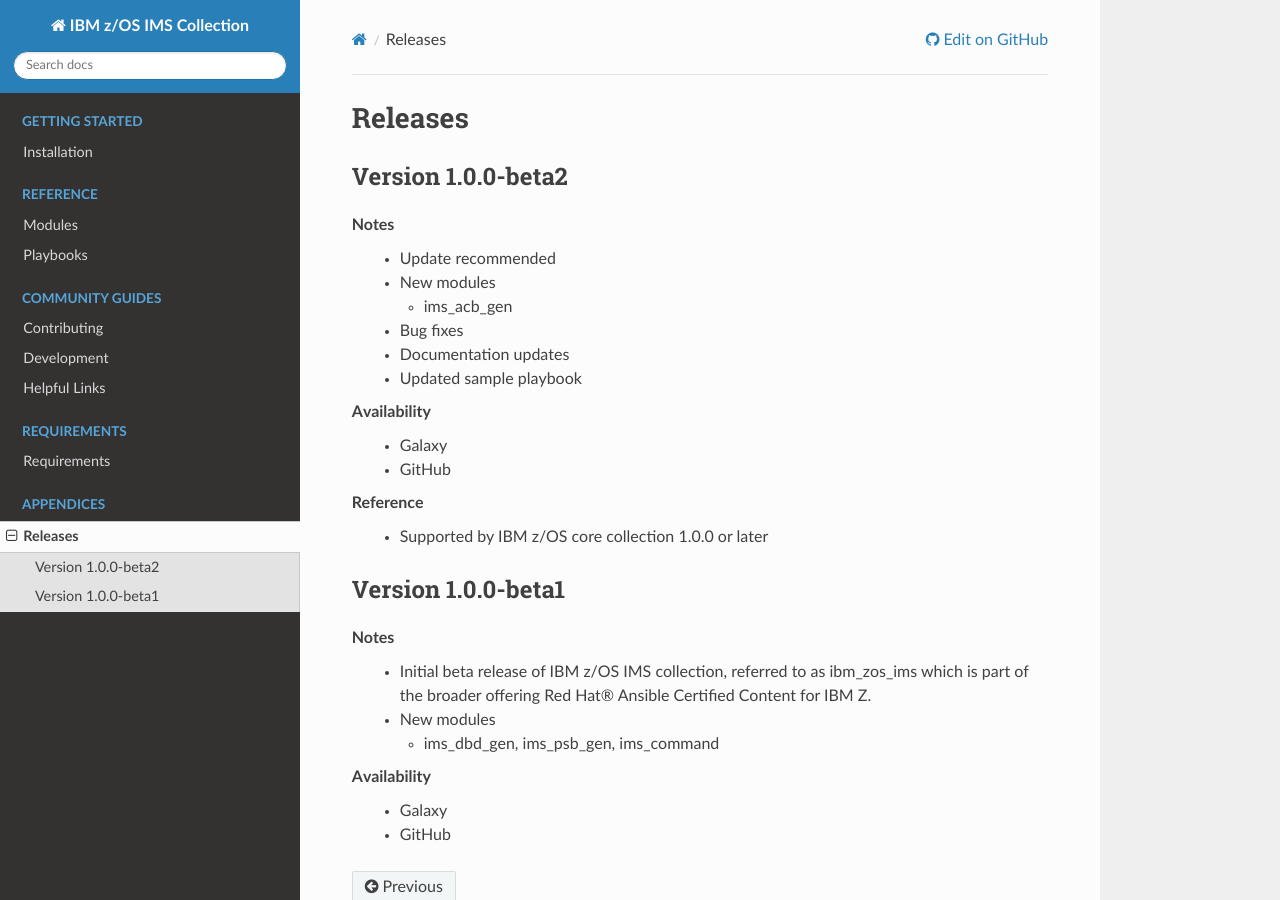
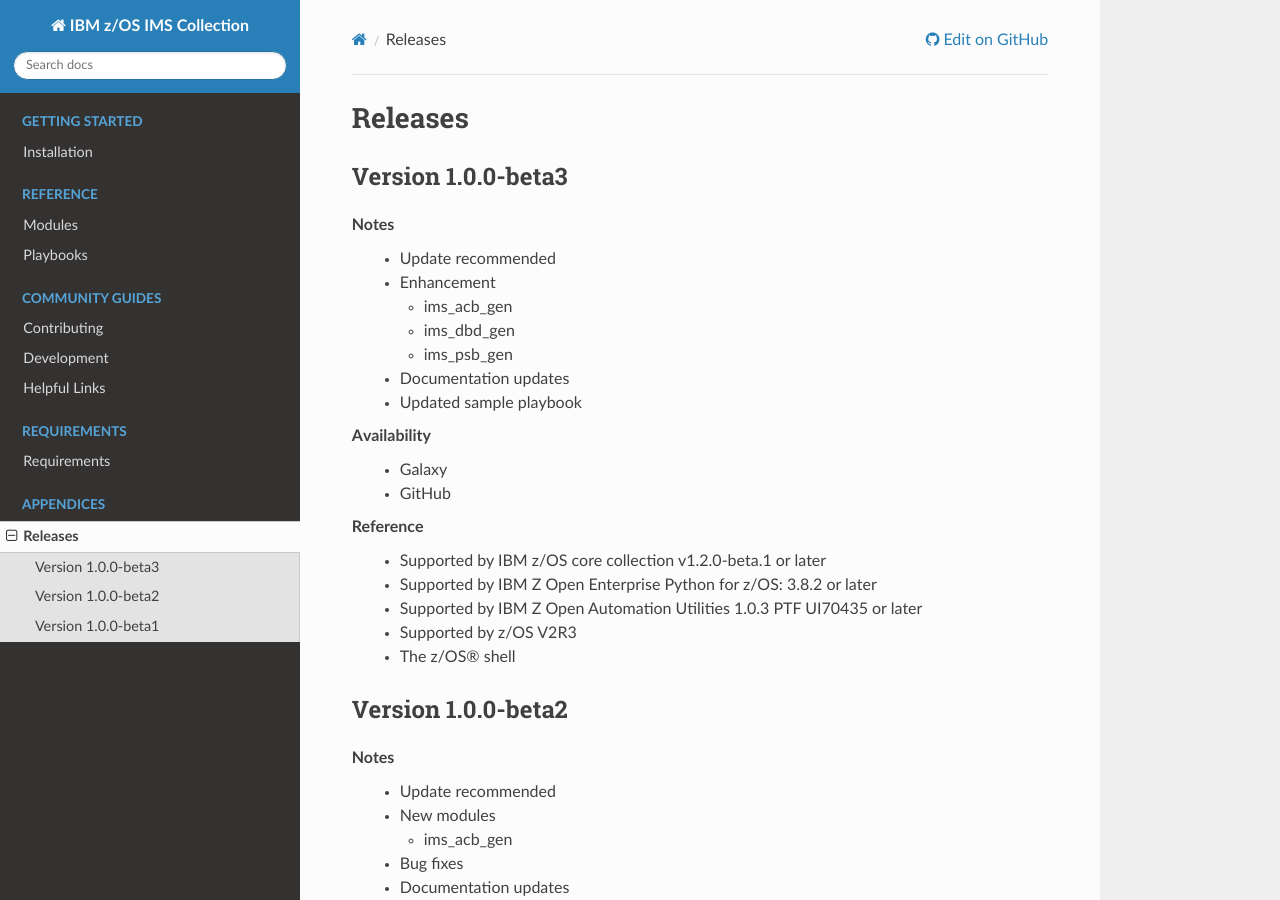
Before and after one commit to ansible-collections/ibm_zos_ims, a Sphinx documentation site: the page built from docs/source/release_notes.rst, in a window 1280 px wide and 900 px high. Built offline with Sphinx 7.4.7 and the Read the Docs theme 2.0.0, drawn with Linux system fonts in a browser that asks for light colours.

Commit message:
add beta3 release with new reference dependencies.

```diff
--- a/docs/source/release_notes.rst
+++ b/docs/source/release_notes.rst
@@ -4,6 +4,30 @@
 
 Releases
 ========
+
+Version 1.0.0-beta3
+-------------------
+
+Notes
+  * Update recommended
+  * Enhancement
+
+    * ims_acb_gen
+    * ims_dbd_gen
+    * ims_psb_gen
+  * Documentation updates
+  * Updated sample playbook
+
+Availability
+  * Galaxy
+  * GitHub
+
+Reference
+  * Supported by IBM z/OS core collection v1.2.0-beta.1 or later
+  * Supported by IBM Z Open Enterprise Python for z/OS: 3.8.2 or later
+  * Supported by IBM Z Open Automation Utilities 1.0.3 PTF UI70435 or later
+  * Supported by z/OS V2R3
+  * The z/OS® shell
 
 Version 1.0.0-beta2
 -------------------
```
